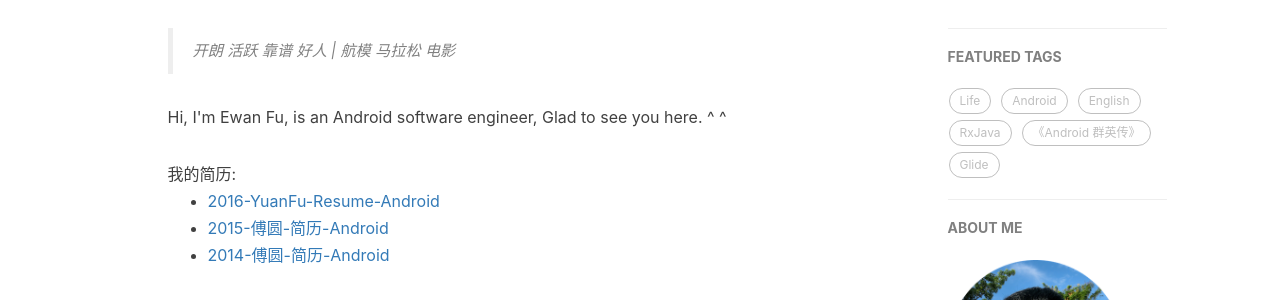
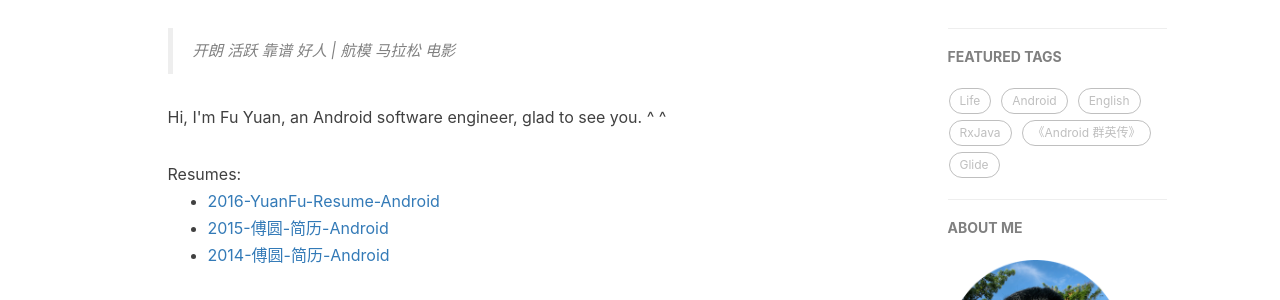
Before and after one commit to MrFuFuFu/mrfufufu.github.io, a Jekyll site: the page built from about.html, in a window 1280 px wide. Shown: the part 430-730 px from the top of the page. Built offline with Jekyll 4.4.1, drawn with Linux system fonts in a browser that asks for light colours; nearby versions of some CDN libraries; comment, search, counter and statistics services are not loaded; some of the changed lines change nothing that is shown.

Commit message:
google vertify and other change

```diff
--- a/_includes/footer.html
+++ b/_includes/footer.html
@@ -177,3 +177,50 @@
     })();
 </script>
 {% endif %}
+
+<!-- Side Catalog -->
+{% if page.catalog %}
+<script type="text/javascript">
+    function generateCatalog (selector) {
+        var P = $('div.post-container'),a,n,t,l,i,c;
+        a = P.find('h1,h2,h3,h4,h5,h6');
+        a.each(function () {
+            n = $(this).prop('tagName').toLowerCase();
+            i = "#"+$(this).prop('id');
+            t = $(this).text();
+            c = $('<a href="'+i+'" rel="nofollow">'+t+'</a>');
+            l = $('<li class="'+n+'_nav"></li>').append(c);
+            $(selector).append(l);
+        });
+        return true;
+    }
+
+    generateCatalog(".catalog-body");
+
+    // toggle side catalog
+    $(".catalog-toggle").click((function(e){
+        e.preventDefault();
+        $('.side-catalog').toggleClass("fold")
+    }))
+
+    /*
+     * Doc: https://github.com/davist11/jQuery-One-Page-Nav
+     * Fork by Hux to support padding
+     */
+    async("{{ '/js/jquery.nav.js' | prepend: site.baseurl }}", function () {
+        $('.catalog-body').onePageNav({
+            currentClass: "active",
+            changeHash: !1,
+            easing: "swing",
+            filter: "",
+            scrollSpeed: 700,
+            scrollOffset: 0,
+            scrollThreshold: .2,
+            begin: null,
+            end: null,
+            scrollChange: null,
+            padding: 80
+        });
+    });
+</script>
+{% endif %}
--- a/_includes/head.html
+++ b/_includes/head.html
@@ -3,18 +3,25 @@
     <meta http-equiv="X-UA-Compatible" content="IE=edge">
     <meta name="viewport" content="width=device-width, initial-scale=1">
     <meta name="description" content="{{ site.description }}">
-    <meta name="keyword"  content="{{ site.keyword }}">
-    <link rel="shortcut icon" href="img/favicon.ico">
+    <meta name="keywords"  content="{{ site.keyword }}">
+    <meta name="theme-color" content="{{ site.chrome-tab-theme-color }}">
 
     <title>{% if page.title %}{{ page.title }} - {{ site.SEOTitle }}{% else %}{{ site.SEOTitle }}{% endif %}</title>
 
+    <!-- Web App Manifest -->
+    <link rel="manifest" href="{{ site.baseurl }}/pwa/manifest.json">
+
+    <!-- Favicon -->
+    <link rel="shortcut icon" href="{{ site.baseurl }}/img/favicon.ico">
+
+    <!-- Canonical URL -->
     <link rel="canonical" href="{{ page.url | replace:'index.html','' | prepend: site.baseurl | prepend: site.url }}">
 
     <!-- Bootstrap Core CSS -->
     <link rel="stylesheet" href="{{ "/css/bootstrap.min.css" | prepend: site.baseurl }}">
 
     <!-- Custom CSS -->
-    <link rel="stylesheet" href="{{ "/css/hux-blog.css" | prepend: site.baseurl }}">
+    <link rel="stylesheet" href="{{ "/css/hux-blog.min.css" | prepend: site.baseurl }}">
 
     <!-- Pygments Github CSS -->
     <link rel="stylesheet" href="{{ "/css/syntax.css" | prepend: site.baseurl }}">
--- a/about.html
+++ b/about.html
@@ -10,9 +10,9 @@ header-img: "img/about-bg.jpg"
         开朗 活跃 靠谱 好人 | 航模 马拉松 电影
     </blockquote>
 
-    <p>Hi, I'm Ewan Fu, is an Android software engineer, Glad to see you here. ^ ^</p>
+    <p>Hi, I'm Fu Yuan, an Android software engineer, glad to see you. ^ ^</p>
 
-    我的简历:
+    Resumes:
     <ul class="active-list">
         <li><a href="{{site.baseUrl}}/attach/2016-mrfu-Resume-Android.pdf"> 2016-YuanFu-Resume-Android </a></li>
         <li><a href="{{site.baseUrl}}/attach/2015-mrfu-Resume-Android.pdf"> 2015-傅圆-简历-Android </a></li>
```
